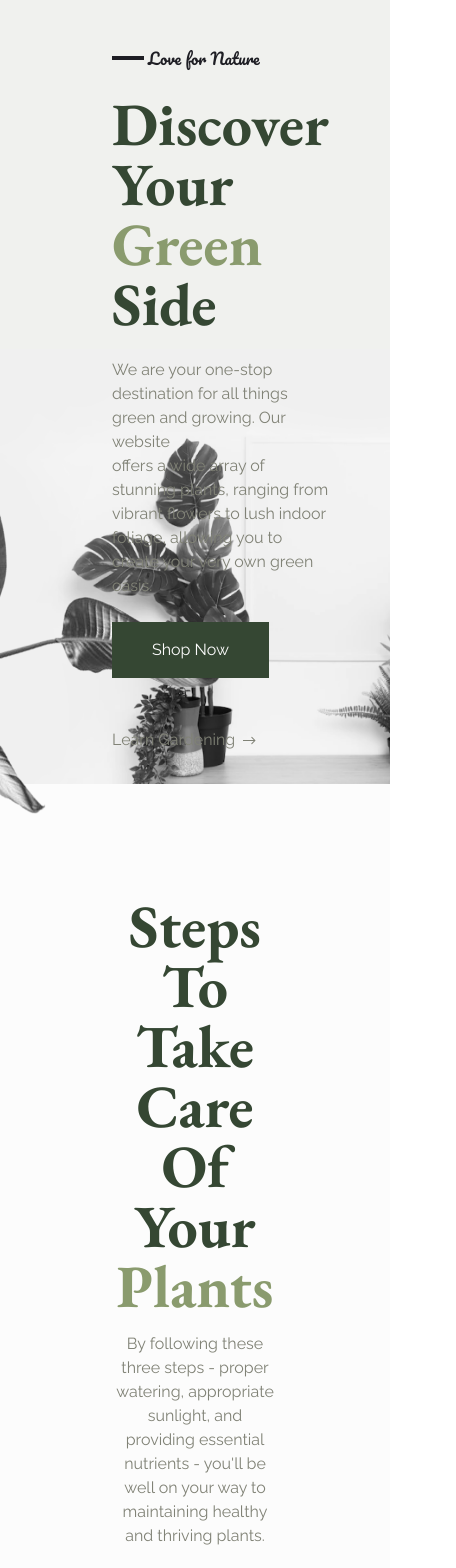
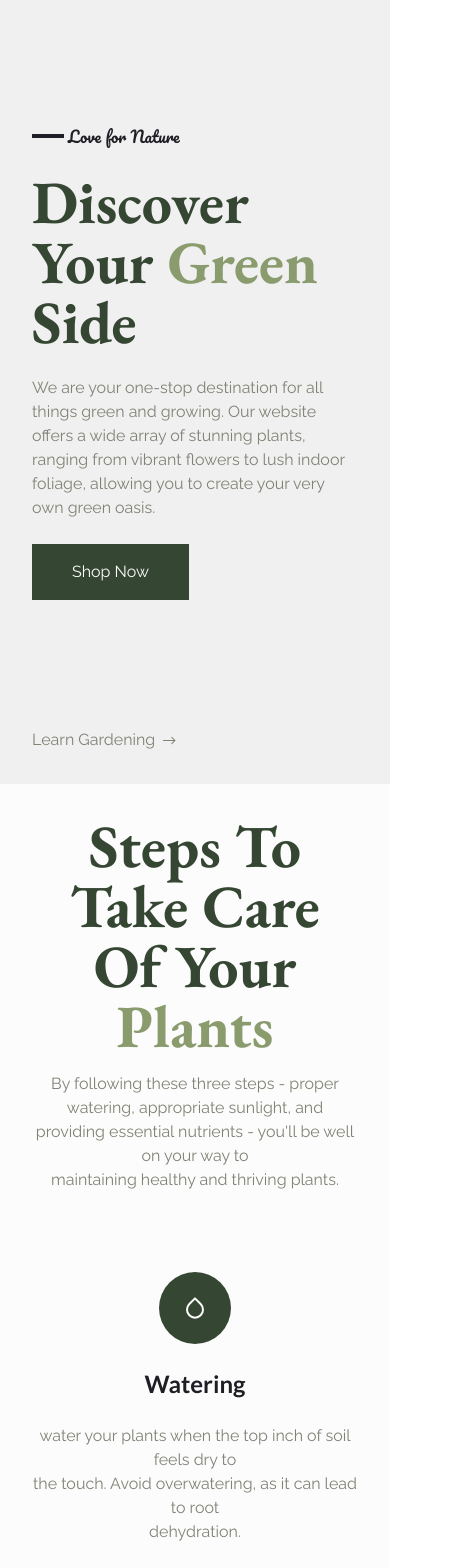
Before and after one commit to KAndrade-SP/Desafio2-Semana8, a React (Vite) app: page / in a window 390 px wide. Shown: the part 60-1628 px from the top of the page, 456 px wide, since content can reach past the window. Built offline with nearby package versions, Linux system fonts and the light colour scheme.

Commit message:
feat: added responsivity to the page

```diff
--- a/src/components/Card.tsx
+++ b/src/components/Card.tsx
@@ -1,12 +1,16 @@
+import Img1 from "../pages/HomePage/assets/img1.jpg"
+
 export function Card() {
   return (
     <div className="min-w-0 shrink-0 grow-0 basis-full lg:basis-1/2 2xl:basis-1/3 3xl:basis-1/4">
-      <div className="bg-almwhite text-lunargreen font-raleway-regular flex flex-col items-start justify-center shadow-xl w-96 ">
-        <img
-          className="size-[388px] "
-          src="../pages/HomePage/assets/img1.jpg"
-          alt=""
-        />
+      <div className="bg-almwhite text-lunargreen font-raleway-regular flex flex-col items-start justify-center shadow-xl w-80 md:w-96">
+        <div className="size-80 md:size-[388px]">
+          <img
+            className="w-full h-full object-cover"
+            src={Img1}
+            alt=""
+          />
+        </div>
         <div className="flex flex-col items-start gap-3 p-8 pt-4">
           <span className="font-lato-bold text-2xl">Echinocereus Cactus</span>
           <span>$15.00</span>
--- a/src/index.css
+++ b/src/index.css
@@ -1,6 +1,10 @@
 @tailwind base;
 @tailwind components;
 @tailwind utilities;
+
+body{
+
+}
 
 :root{
     --slide-height: 19rem;
--- /dev/null
+++ b/src/pages/HomePage/components/CTA.tsx
@@ -0,0 +1,26 @@
+export function Cta(){
+    return(
+        <div className="flex relative flex-row items-center justify-between gap-28 z-10">
+            <div className="flex flex-col justify-center items-start gap-6">
+              <div className="flex flex-row justify-center items-center gap-1">
+                <div className="w-8 h-1 bg-almblack "></div>
+                <p className="font-pacifico text-almblack">Love for Nature</p>
+              </div>
+              <h1 className="text-6xl font-ebgaramond-bold text-lunargreen">
+                Discover Your <span className="text-avacado">Green</span> <br />
+                Side
+              </h1>
+              <p className="text-base font-raleway-regular">
+                We are your one-stop destination for all things green and
+                growing. Our website <br />
+                offers a wide array of stunning plants, ranging from vibrant
+                flowers to lush indoor <br />
+                foliage, allowing you to create your very own green oasis.
+              </p>
+              <button className="py-4 px-10 font-raleway-regular bg-lunargreen flex-row overflow-hidden text-almwhite text-base hover:bg-lightgreen hover:text-almblack">
+                Shop Now
+              </button>
+            </div>
+          </div>
+    )
+}
--- a/src/pages/HomePage/components/Carousel1.tsx
+++ b/src/pages/HomePage/components/Carousel1.tsx
@@ -15,7 +15,7 @@ const Carousel1: React.FC<PropType> = (props) => {
   return (
     <section className="m-auto w-full ">
       <div className="overflow-hidden w-full" ref={emblaRef}>
-        <div className="flex -ml-4 w-full pl-20">
+        <div className="flex -ml-4 w-full pl-8 md:pl-28">
           {slides.map((index) => (
               <Card key={index}/>
           ))}
--- a/src/pages/HomePage/components/Carousel2.tsx
+++ b/src/pages/HomePage/components/Carousel2.tsx
@@ -15,7 +15,7 @@ const Carousel2: React.FC<PropType> = (props) => {
   return (
     <section className="m-auto w-full ">
       <div className="overflow-hidden w-full" ref={emblaRef}>
-        <div className="flex -ml-4 w-full pl-20">
+        <div className="flex -ml-4 w-full pl-8 md:pl-28">
           {slides.map((index) => (
               <Card key={index}/>
           ))}
--- a/src/pages/HomePage/index.tsx
+++ b/src/pages/HomePage/index.tsx
@@ -10,6 +10,7 @@ import Plant2 from "./assets/plant2.png";
 import Carousel1 from "./components/Carousel1";
 import Carousel2 from "./components/Carousel2";
 import { EmblaOptionsType } from "embla-carousel";
+import { Cta } from "./components/CTA"
 
 const OPTIONS: EmblaOptionsType = { loop: false };
 const SLIDE_COUNT = 10;
@@ -19,37 +20,16 @@ export function HomePage() {
   return (
     <div>
       <main className="w-full min-h-svh text-medgray">
-        <section className="px-28 py-9 flex relative min-h-svh bg-grayishgreen">
-          <div className="flex relative flex-row items-center justify-between gap-28 z-10">
-            <div className="flex flex-col justify-center items-start gap-6">
-              <div className="flex flex-row justify-center items-center gap-1">
-                <div className="w-8 h-1 bg-almblack "></div>
-                <p className="font-pacifico text-almblack">Love for Nature</p>
-              </div>
-              <h1 className="text-6xl font-ebgaramond-bold text-lunargreen">
-                Discover Your <span className="text-avacado">Green</span> <br />
-                Side
-              </h1>
-              <p className="text-base font-raleway-regular">
-                We are your one-stop destination for all things green and
-                growing. Our website <br />
-                offers a wide array of stunning plants, ranging from vibrant
-                flowers to lush indoor <br />
-                foliage, allowing you to create your very own green oasis.
-              </p>
-              <button className="py-4 px-10 font-raleway-regular bg-lunargreen flex-row text-almwhite text-base">
-                Shop Now
-              </button>
-            </div>
-          </div>
-          <img className="absolute right-0 bottom-0" src={Plant1} alt="" />
+        <section className="md:px-28 px-8 py-9 flex relative min-h-svh bg-graybackground">
+          <Cta/>
+          <img className="hidden xl:flex absolute right-0 bottom-0" src={Plant1} alt="" />
           <img
-            className="absolute left-0 bottom-0 translate-y-[38%]"
+            className="hidden md:flex absolute left-0 bottom-0 translate-y-[38%]"
             src={Plant2}
             alt=""
           />
 
-          <div className="flex flex-row items-center justify-start absolute bottom-0 left-0 w-full px-28 pb-8">
+          <div className="flex flex-row items-center justify-start absolute bottom-0 left-0 w-full md:px-28 px-8 pb-8">
             <a
               className="flex flex-row items-center justify-center gap-2"
               href=""
@@ -60,7 +40,7 @@ export function HomePage() {
           </div>
         </section>
 
-        <section className="p-28 gap-20 bg-almwhite">
+        <section className="md:p-28 p-8 gap-20 bg-almwhite">
           <div className="flex flex-col items-center justify-center gap-20">
             <div className="flex flex-col gap-4 items-center text-center">
               <h1 className="text-6xl font-ebgaramond-bold text-lunargreen">
@@ -74,7 +54,7 @@ export function HomePage() {
                 maintaining healthy and thriving plants.
               </p>
             </div>
-            <div className="flex flex-row items-center justify-center gap-28 font-raleway-regular pb-20">
+            <div className="flex flex-col md:flex-row items-center justify-center lg:gap-28 gap-8 font-raleway-regular pb-20 text-center">
               <div className="flex flex-col gap-6 items-center justify-center">
                 <WaterdropIcon />
                 <h1 className="font-lato-bold text-2xl text-almblack">
@@ -113,10 +93,10 @@ export function HomePage() {
               </div>
             </div>
             <div className="flex flex-row items-start justify-center gap-28">
-              <div className="w-full">
+              <div className="hidden 2xl:flex w-full">
                 <img src={Img1} alt="" />
               </div>
-              <div className="w-full">
+              <div className="hidden 2xl:flex w-full">
                 <img src={Img2} alt="" />
               </div>
               <div className="flex flex-col w-full gap-8 items-start justify-center content-start font-raleway-regular">
@@ -145,7 +125,7 @@ export function HomePage() {
         </section>
         <section className="flex flex-col items-center justify-center gap-24 py-12 bg-grayishgreen w-full ">
           <div className="gap-48 w-full flex flex-col justify-center items-center">
-            <h2 className="text-6xl font-ebgaramond-bold text-lunargreen">
+            <h2 className="text-6xl font-ebgaramond-bold text-lunargreen p-8">
               This Weeks Most Popular{" "}
               <span className="text-avacado">And Best Selling</span>
             </h2>
@@ -155,7 +135,7 @@ export function HomePage() {
             </div>
           </div>
           <div className="gap-48 w-full flex flex-col justify-center items-center">
-            <h2 className="text-6xl font-ebgaramond-bold text-avacado">
+            <h2 className="text-6xl font-ebgaramond-bold text-avacado p-8">
               Plants In <span className="text-lunargreen">Sale</span>
             </h2>
 
--- a/tailwind.config.js
+++ b/tailwind.config.js
@@ -18,6 +18,7 @@ export default {
         whitegreen: '#F6FFF6',
         almblack: '#1E1E24',
         grayishgreen: '#F0F1EE',
+        graybackground:'#F0F0F0',
       },
       fontFamily: {
         ebgaramond: ['EBGaramond-regular', 'serif'],
```
